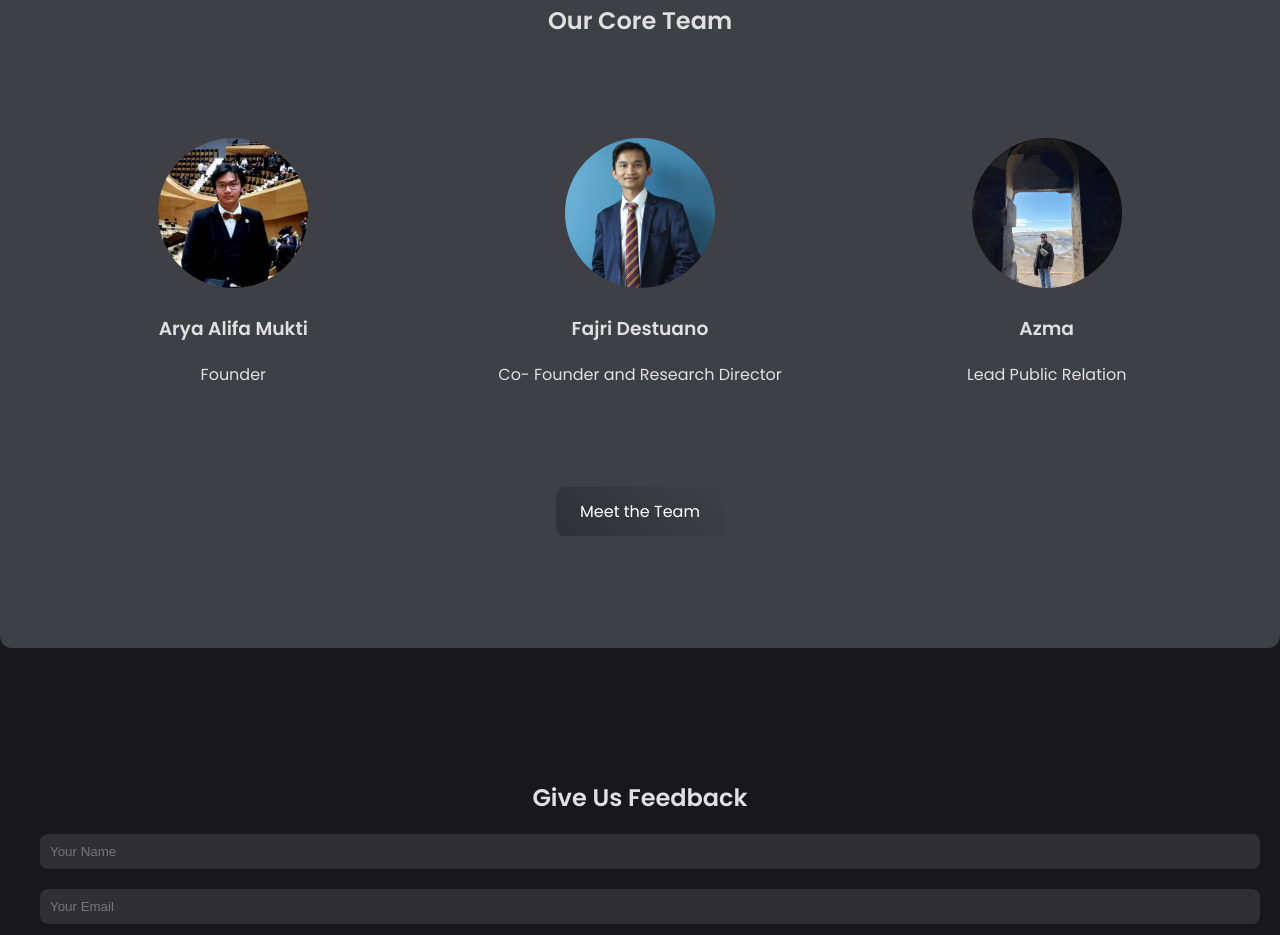
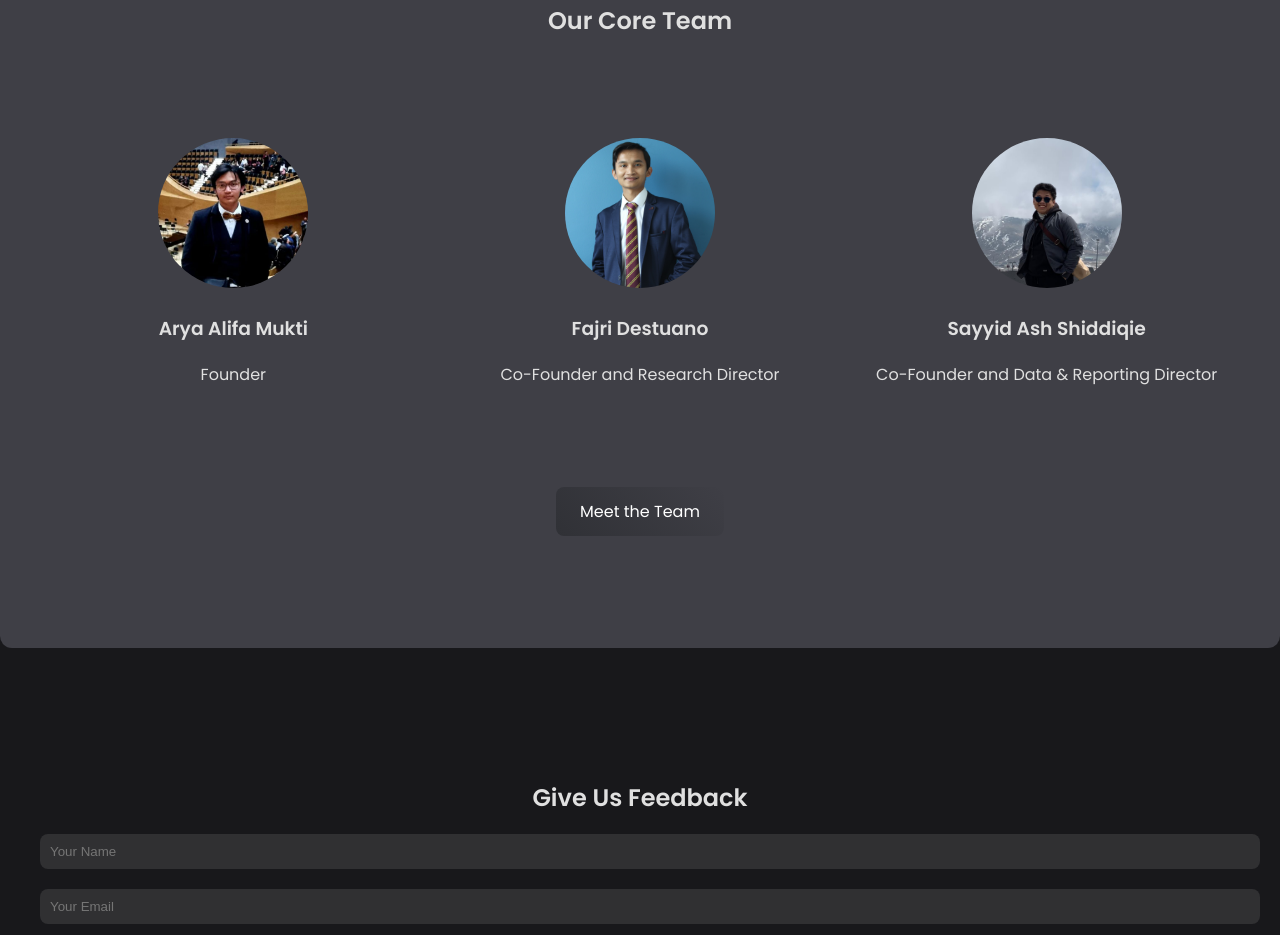
Before and after one commit to SutanSayyid/Satelit-Website, a plain HTML site: page index.html in a window 1280 px wide. Shown: the part 2406-3341 px from the top of the page. Drawn offline with Linux system fonts and the light colour scheme; no server answers.

Commit message:
Update index.html

```diff
--- a/index.html
+++ b/index.html
@@ -76,12 +76,12 @@
                     <div class="team-member">
                         <img src="components/fecri.jpg" alt="Team Member 2">
                         <h3>Fajri Destuano</h3>
-                        <p>Co- Founder and Research Director</p>
+                        <p>Co-Founder and Research Director</p>
                     </div>
                     <div class="team-member">
-                        <img src="components/Muhammad Salafush Shalih_Türk Dili ve Edebiyatı, İnsan ve Toplum Bilimler Fakültesi, Sakarya Üniversitesi.jpg" alt="Team Member 3">
-                        <h3>Azma</h3>
-                        <p>Lead Public Relation</p>
+                        <img src="components/sayyid.jpg" alt="Team Member 3">
+                        <h3>Sayyid Ash Shiddiqie</h3>
+                        <p>Co-Founder and Data & Reporting Director</p>
                     </div>
                 </div>
                 <a href="team.html" class="button">Meet the Team</a>
```
